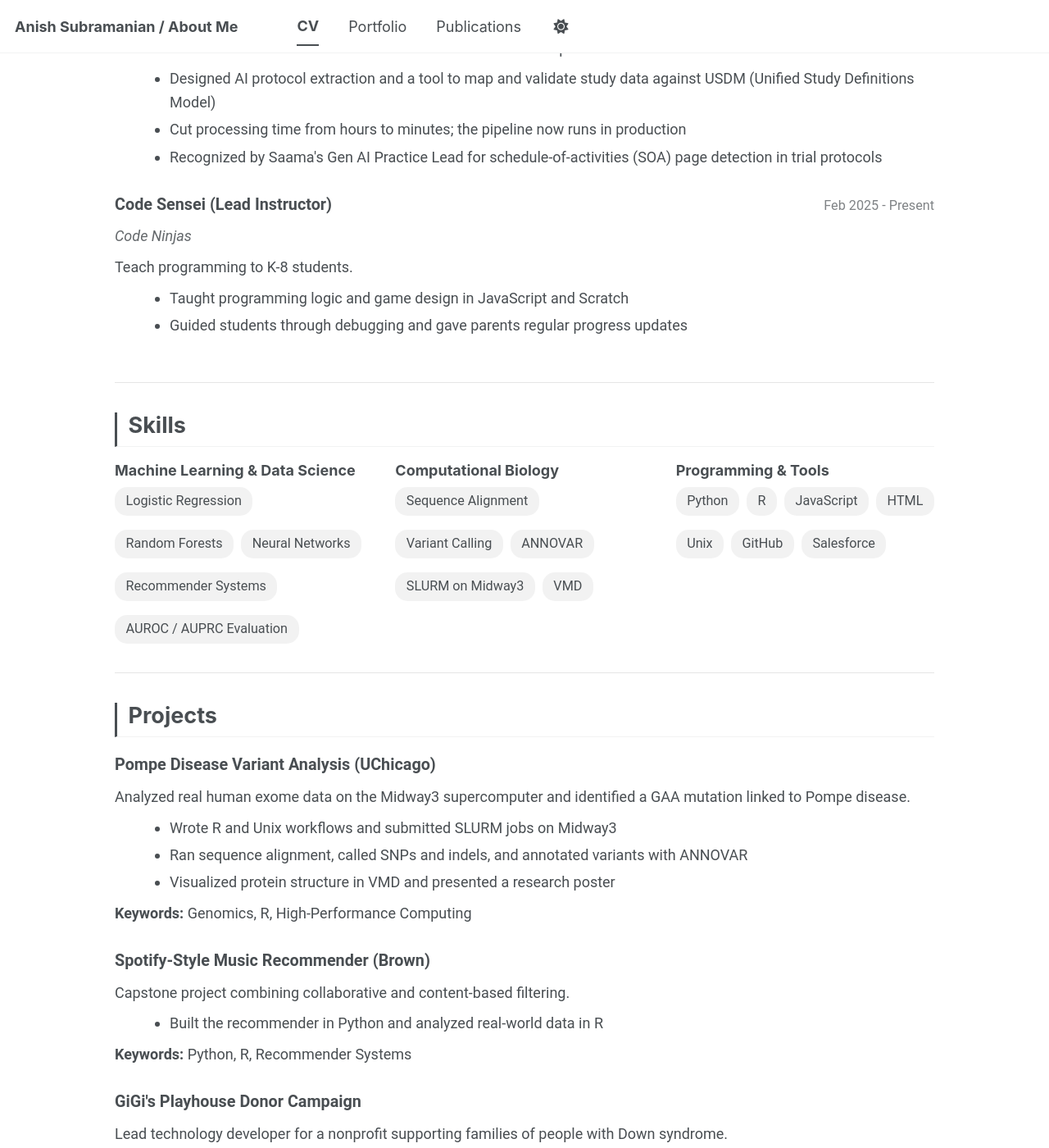
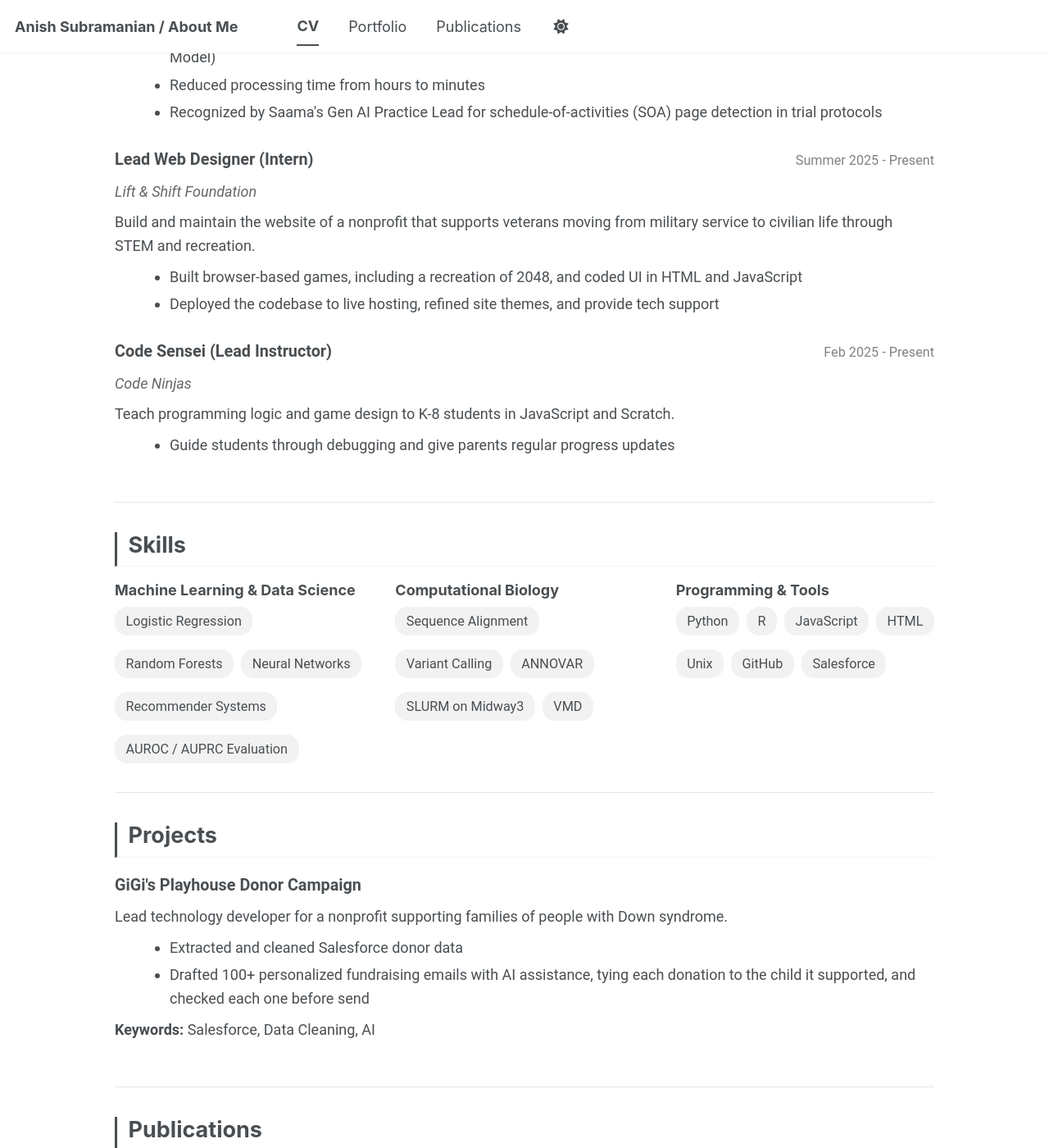
Before and after one commit to AnishSubra/AnishSubra.github.io, a Jekyll site: the page built from _pages/cv.md, in a window 1280 px wide and 1400 px high, scrolled down 1255 px. Shown: the whole window at 82% size. Built offline with Jekyll 4.4.1, drawn with Linux system fonts in a browser that asks for light colours; a script bundle is joined from its source files by our own code; library files that are not in the unit come from our copies; some of the changed text lies outside the part shown.

Commit message:
Site cleanup and new project

```diff
--- a/_data/cv_input.yml
+++ b/_data/cv_input.yml
@@ -8,7 +8,7 @@ basics:
   email: "anishsubra@gmail.com"
   phone: ""
   website: "https://AnishSubra.github.io"
-  summary: "High school researcher at Adlai E. Stevenson High School building machine learning and data tools for biology and healthcare. Published author on diabetes risk prediction; built a clinical trial AI pipeline now in production at Saama Technologies; co-founder of The Compute Initiative, which teaches computer science at rural schools in Tamil Nadu, India."
+  summary: "High school researcher at Adlai E. Stevenson High School applying machine learning and data science to biology and healthcare, with work spanning peer-reviewed research, genomic analysis, and AI tools for clinical research in industry. Co-founder of The Compute Initiative (TCi)."
   location:
     city: "Buffalo Grove"
     region: "Illinois"
@@ -27,21 +27,24 @@ education:
     studyType: "High School"
     startDate: "2023"
     endDate: "2027"
-    gpa: ""        # add GPA if Anish wants it shown
     courses: []    # add completed courses, e.g. ["AP Computer Science A", "AP Calculus BC"]
   - institution: "University of Chicago Summer Session"
     area: "Mathematical and Computational Research in Biological Sciences"
     studyType: "Pre-College"
     startDate: "2026"
     endDate: "Summer 2026"
-    gpa: ""
     courses: []
   - institution: "Brown University Pre-College"
     area: "AI, Data Science and Machine Learning"
     studyType: "Pre-College"
     startDate: "2025"
     endDate: "Summer 2025"
-    gpa: ""
+    courses: []
+  - institution: ""    # add the school or program that offered the course
+    area: "Introduction to Biotechnology"
+    studyType: "Summer Course"
+    startDate: "2025"
+    endDate: "Summer 2025"
     courses: []
 
 work:
@@ -52,16 +55,23 @@ work:
     summary: "Built AI tools for clinical trial data validation on Saama's clinical trial platform."
     highlights:
       - "Designed AI protocol extraction and a tool to map and validate study data against USDM (Unified Study Definitions Model)"
-      - "Cut processing time from hours to minutes; the pipeline now runs in production"
+      - "Reduced processing time from hours to minutes"
       - "Recognized by Saama's Gen AI Practice Lead for schedule-of-activities (SOA) page detection in trial protocols"
+  - company: "Lift & Shift Foundation"
+    position: "Lead Web Designer (Intern)"
+    startDate: "Summer 2025"
+    endDate: "Present"
+    summary: "Build and maintain the website of a nonprofit that supports veterans moving from military service to civilian life through STEM and recreation."
+    highlights:
+      - "Built browser-based games, including a recreation of 2048, and coded UI in HTML and JavaScript"
+      - "Deployed the codebase to live hosting, refined site themes, and provide tech support"
   - company: "Code Ninjas"
     position: "Code Sensei (Lead Instructor)"
     startDate: "Feb 2025"
     endDate: "Present"
-    summary: "Teach programming to K-8 students."
+    summary: "Teach programming logic and game design to K-8 students in JavaScript and Scratch."
     highlights:
-      - "Taught programming logic and game design in JavaScript and Scratch"
-      - "Guided students through debugging and gave parents regular progress updates"
+      - "Guide students through debugging and give parents regular progress updates"
 
 skills:
   - name: "Machine Learning & Data Science"
@@ -92,24 +102,6 @@ skills:
       - "Salesforce"
 
 projects:
-  - name: "Pompe Disease Variant Analysis (UChicago)"
-    description: "Analyzed real human exome data on the Midway3 supercomputer and identified a GAA mutation linked to Pompe disease."
-    highlights:
-      - "Wrote R and Unix workflows and submitted SLURM jobs on Midway3"
-      - "Ran sequence alignment, called SNPs and indels, and annotated variants with ANNOVAR"
-      - "Visualized protein structure in VMD and presented a research poster"
-    keywords:
-      - "Genomics"
-      - "R"
-      - "High-Performance Computing"
-  - name: "Spotify-Style Music Recommender (Brown)"
-    description: "Capstone project combining collaborative and content-based filtering."
-    highlights:
-      - "Built the recommender in Python and analyzed real-world data in R"
-    keywords:
-      - "Python"
-      - "R"
-      - "Recommender Systems"
   - name: "GiGi's Playhouse Donor Campaign"
     description: "Lead technology developer for a nonprofit supporting families of people with Down syndrome."
     highlights:
@@ -125,4 +117,4 @@ publications:
     publisher: "Curieux Academic Review, Issue 5 Part 2, p. 318"
     releaseDate: "March 2026"
     website: "https://www.curieuxreview.com/_files/ugd/60ed3c_568b41b466dc44cead5239d74e979263.pdf"
-    summary: "Sole author. Compared logistic regression, random forest, and neural network models on roughly 253,680 patient records; the neural network performed best (AUROC 0.833). Mentored by Dr. Jeremy Bigness (PhD, Computational Biology); peer-review revisions with Dr. Daniel Plymire."
+    summary: "Sole author. Neural network achieved the highest AUROC (0.833) and AUPRC (0.432). Mentored by Dr. Jeremy Bigness (PhD, Computational Biology); peer reviewed by Daniel Plymire, PhD, Research Scientist and Grant Writer, University of Texas at Arlington."
--- a/_data/portfolio-data.yml
+++ b/_data/portfolio-data.yml
@@ -7,7 +7,7 @@ author:
   website: "https://AnishSubra.github.io"
   avatar: "anish-profile.jpg"
   bio: "High school student working on machine learning and computational biology for healthcare."
-  summary: "I'm a high school researcher and developer working where computation meets biology and medicine. I build machine learning models and data tools that turn complex health and genomic data into insight, and I have carried that work from independent research to peer-reviewed publication to production software in industry. Outside the lab, I co-founded The Compute Initiative (TCi) to bring daily computer science education to rural schools. I aspire to design computational tools that predict disease risk earlier and guide better treatment decisions."
+  summary: "I'm a high school researcher and developer working where computation meets biology and medicine. I build machine learning models and data tools that turn complex health and genomic data into insight, and I have carried that work from independent research to peer-reviewed publication to AI tools built in industry. Outside the lab, I co-founded The Compute Initiative (TCi) to bring daily computer science education to rural schools. I aspire to design computational tools that predict disease risk earlier and guide better treatment decisions."
   github: "AnishSubra"
   linkedin: "anish-s-17b7a5388"
   instagram: ""
@@ -35,7 +35,7 @@ publications:
     publisher: "Curieux Academic Review"
     release_date: "2026-03-01"
     website: "https://www.curieuxreview.com/_files/ugd/60ed3c_568b41b466dc44cead5239d74e979263.pdf"
-    summary: "Compared logistic regression, random forest, and neural network models on roughly 253,680 patient records with 21 health features. The neural network performed best, with an AUROC of 0.833 and accuracy of 0.860, and general health emerged as the most influential predictor. Published in the March 2026 issue (Issue 5, Part 2, p. 318)."
+    summary: "Compared logistic regression, random forest, and neural network models for predicting diabetes from roughly 253,000 patient records. The neural network achieved the highest AUROC (0.833) and AUPRC (0.432) and led in 5-fold cross-validation; all three models reached similar accuracy of about 0.86, a less informative measure on this imbalanced dataset. To interpret the models, compared random forest feature importance scores with SHAP values from the neural network: the random forest ranked BMI first, while the neural network ranked general health first, followed by BMI and age. Sole author; peer reviewed by Daniel Plymire, PhD, Research Scientist and Grant Writer, University of Texas at Arlington."
 
 portfolio:
   - name: "The Compute Initiative"
@@ -47,17 +47,22 @@ portfolio:
     category: "Internship"
     date: "2026-08-01"
     url: "https://www.saama.com"
-    description: "Built AI protocol extraction and a tool that maps and validates study data against the Unified Study Definitions Model (USDM). The pipeline cut processing from hours to minutes and now runs in production. Recognized by Saama's Gen AI Practice Lead for schedule-of-activities page detection."
-  - name: "Mathematical and Computational Research in Biological Sciences"
+    description: "Built AI protocol extraction and a tool that maps and validates study data against the Unified Study Definitions Model (USDM). The pipeline reduced processing time from hours to minutes. Recognized by Saama's Gen AI Practice Lead for schedule-of-activities page detection."
+  - name: "Mathematical and Computational Research in Biological Sciences (MAC RIBS)"
     category: "Research"
     date: "2026-07-01"
     url: "https://summer.uchicago.edu/courses/mathematical-and-computational-research-in-biological-sciences"
-    description: "Analyzed real human exome data on the University of Chicago's Midway3 supercomputer using R and Unix: ran sequence alignment and variant calling, annotated variants with ANNOVAR, and identified a GAA mutation linked to Pompe disease. Presented the findings as a research poster."
+    description: "Worked with whole-exome data from the 1000 Genomes Project on the University of Chicago's Midway3 supercomputer: aligned sequencing reads to the human reference genome, called variants, and annotated nearly 40,000 of them with ANNOVAR, then filtered the list to a single GAA variant associated with Pompe disease. Also coded a sequence alignment algorithm in R. Presented the findings as a research poster to Professor Esmael Haddadian."
+  - name: "Family Health Risk Prediction: From Survey Data to Continuous Monitoring (In Progress)"
+    category: "Research (In Progress)"
+    date: "2026-10-01"
+    url: ""
+    description: "Extends my diabetes research into a private app that tracks my family's risk for diabetes, heart disease, and other common conditions. Phase 1 tests how well models trained on national survey data predict risk from real measurements taken by home monitors, lab tests, and wearables. Phase 2 adds years of lab and daily wearable data to project each person's risk over one to five years, checked against established clinical risk tools. All data stays private, with every participant's consent."
   - name: "Spotify-Style Music Recommender"
     category: "Machine Learning"
     date: "2025-07-01"
     url: "https://precollege.brown.edu"
-    description: "Capstone for Brown University's AI, Data Science and Machine Learning pre-college program. Combined collaborative and content-based filtering in Python to recommend songs, with data analysis in R."
+    description: "Capstone for Brown University's AI, Data Science and Machine Learning pre-college program. Addressed the cold-start problem, where collaborative filtering struggles with new or rarely played songs, by combining it with content-based filtering on song attributes to identify similar tracks even with limited listener data. Built in Python, with data analysis in R."
   - name: "Lift & Shift Foundation Website"
     category: "Web Development"
     date: "2025-09-01"
--- a/_includes/cv-template.html
+++ b/_includes/cv-template.html
@@ -81,9 +81,6 @@
         </div>
         <div class="cv-item-content">
           <div class="cv-item-subtitle">{{ education.institution }}</div>
-          {% if education.gpa %}
-          <div class="cv-item-detail">GPA: {{ education.gpa }}</div>
-          {% endif %}
           {% if education.courses.size > 0 %}
           <div class="cv-item-detail">
             <strong>Completed Courses:</strong> {{ education.courses | join: ", " }}
@@ -358,18 +355,6 @@
     </div>
     <div class="cv-item">
       <div class="cv-item-header">
-        <div class="cv-item-title">Lead Web Designer</div>
-        <div class="cv-item-date">Lift &amp; Shift Foundation · Grades 11–12</div>
-      </div>
-      <div class="cv-item-content">
-        <ul class="cv-highlights">
-          <li>Built browser-based games and coded UI in HTML and JavaScript for a nonprofit serving veterans</li>
-          <li>Deployed the codebase to live hosting, refined site themes, and provided tech support</li>
-        </ul>
-      </div>
-    </div>
-    <div class="cv-item">
-      <div class="cv-item-header">
         <div class="cv-item-title">Club Leader</div>
         <div class="cv-item-date">Kiva Club, Stevenson High School · Grades 9–12</div>
       </div>
@@ -412,28 +397,6 @@
     </div>
     <div class="cv-item">
       <div class="cv-item-header">
-        <div class="cv-item-title">Recognition from Saama's Gen AI Practice Lead</div>
-        <div class="cv-item-date">Saama Technologies · Grade 12</div>
-      </div>
-      <div class="cv-item-content">
-        <ul class="cv-highlights">
-          <li>For SOA page detection in clinical trial protocols</li>
-        </ul>
-      </div>
-    </div>
-    <div class="cv-item">
-      <div class="cv-item-header">
-        <div class="cv-item-title">Published in Curieux Academic Review</div>
-        <div class="cv-item-date">Grade 11</div>
-      </div>
-      <div class="cv-item-content">
-        <ul class="cv-highlights">
-          <li>ML study on diabetes risk prediction, March 2026</li>
-        </ul>
-      </div>
-    </div>
-    <div class="cv-item">
-      <div class="cv-item-header">
         <div class="cv-item-title">Raspberry Pi Foundation Certification</div>
         <div class="cv-item-date">Grade 11</div>
       </div>
```
Also changed, not shown: _pages/about.md (+6 -17 lines).
